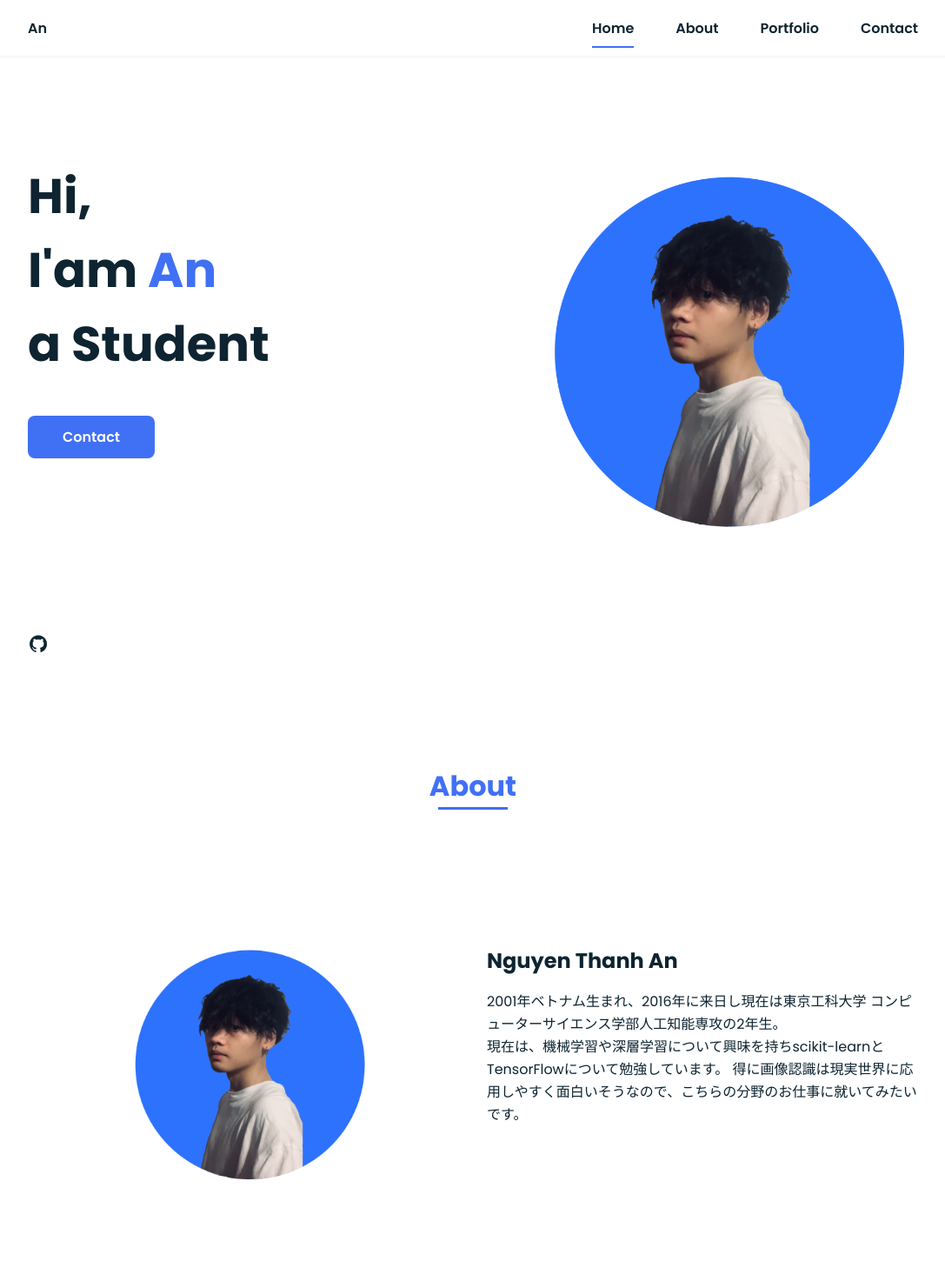
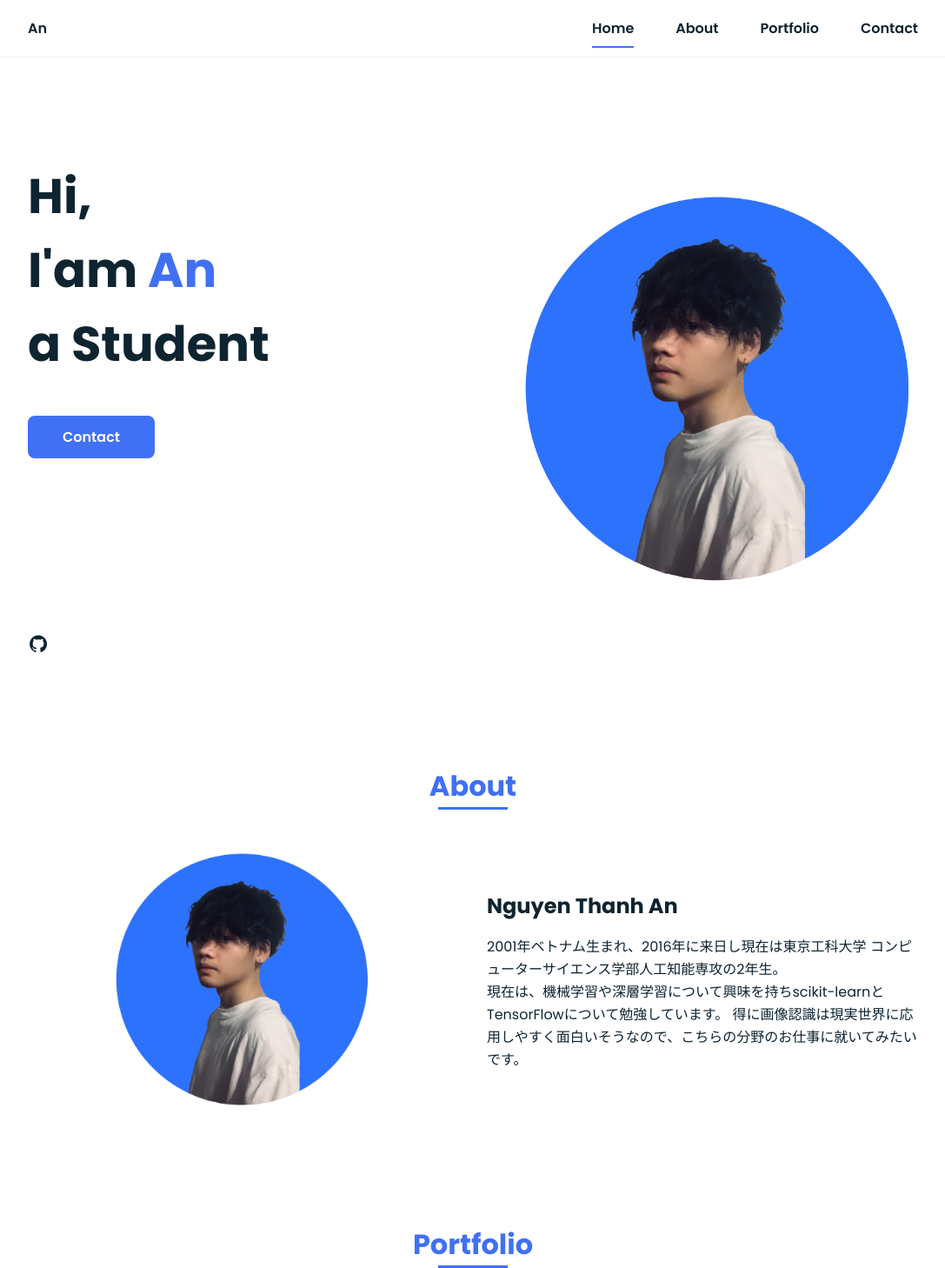
Before and after one commit to umegan/portfolio_website, a plain HTML site: page index.html in a window 1280 px wide. Shown: the top 1458 px of the page at 87% size, without its empty margins (96-1183 px from the left). Drawn offline with nearby package versions, Linux system fonts and the light colour scheme.

Commit message:
change perfil.png
change perfil.png to me.png

```diff
--- a/index.html
+++ b/index.html
@@ -51,7 +51,7 @@
             </div>
 
             <div class="home__img">
-                <img src="assets/img/perfil.png" alt="">
+                <img src="assets/img/me.png" alt="">
             </div>
         </section>
 
@@ -60,7 +60,7 @@
 
             <div class="about__container bd-grid">
                 <div class="about__img">
-                    <img src="assets/img/perfil.png" alt="">
+                    <img src="assets/img/me.png" alt="">
                 </div>
 
                 <div>
```
